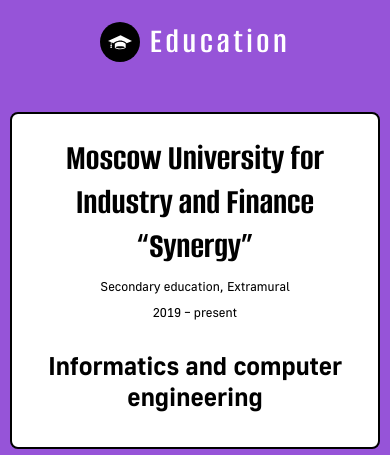
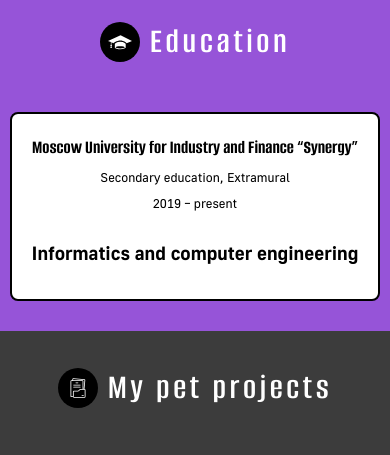
Before and after one commit to kurnakovv/Resume, a plain HTML site: page index.html in a window 390 px wide. Shown: the part 2680-3135 px from the top of the page. Drawn offline with Linux system fonts and the light colour scheme; a script that the page names is missing.

Commit message:
Compressed styles.

```diff
--- a/css/style.css
+++ b/css/style.css
@@ -805,7 +805,8 @@
 	align-items: center;
 	padding: 22px 10px 35px 10px;
 }
-.education-card__body >*:not(:last-child) {
+
+.education-card__body>*:not(:last-child) {
 	margin-bottom: 10px;
 }
 
@@ -986,7 +987,7 @@
 	}
 
 	.education-card__name {
-		font-size: 2.3rem;
+		font-size: 2rem;
 	}
 }
 
@@ -1134,6 +1135,14 @@
 		width: 100vw;
 		border-bottom-right-radius: 8px;
 	}
+
+	.education-card__name {
+		font-size: 1.2rem;
+	}
+
+	.education-card__post {
+		font-size: 1.2rem;
+	}
 }
 
 @media (min-width: 768px) and (max-width: 1440px) {
--- a/index.html
+++ b/index.html
@@ -57,7 +57,7 @@
   -->
 
 	<title>Kurnakov Maksim</title>
-	<link rel="stylesheet" href="css/style.css">
+	<link rel="stylesheet" href="css/style.min.css">
 </head>
 
 
```
Also changed, not shown: css/style.min.css.
